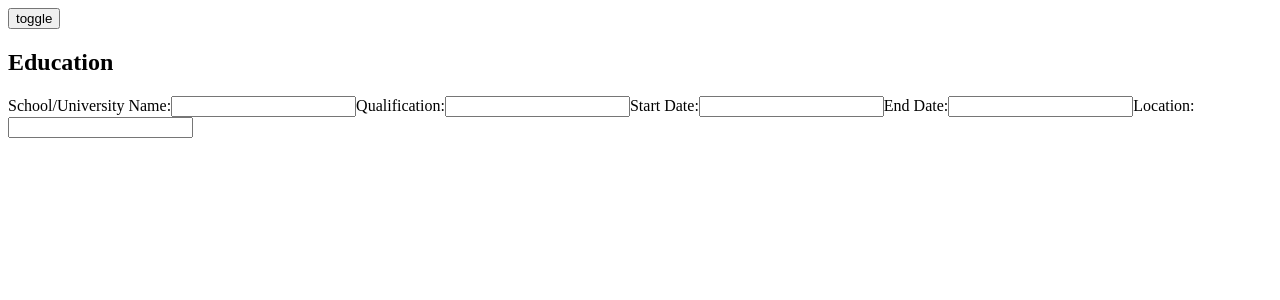
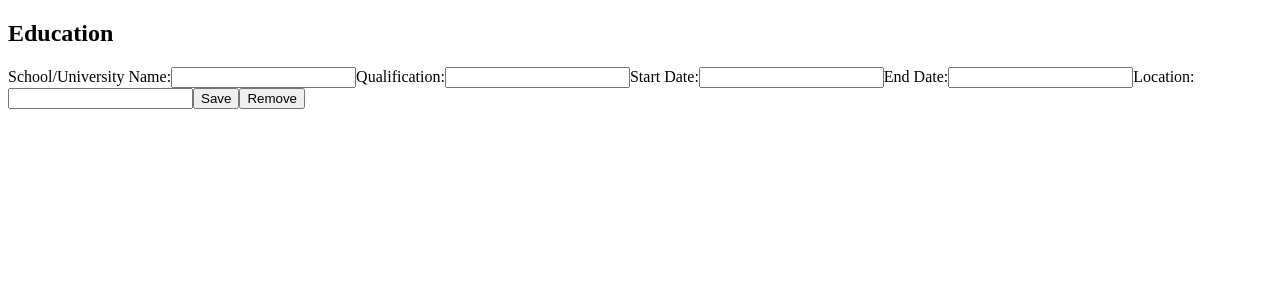
Before and after one commit to MarkR-Dev/cv-app, a React (Vite) app: page / in a window 1280 px wide. Both pictures are taken after a click on the button "Add". Shown: the top 300 px of the page. Built offline with nearby package versions, Linux system fonts and the light colour scheme; the HTML template or start-up script is replaced by a standard one.

Commit message:
feat: Add save and delete buttons

```diff
--- a/src/components/Education.jsx
+++ b/src/components/Education.jsx
@@ -2,8 +2,8 @@
 todo:
   bonus- svg of school?
   bonus- dropdown?
-  disable enter submit form
 */
+
 import { useState } from "react";
 
 function Education({ education, setEducation }) {
@@ -23,8 +23,8 @@ function Education({ education, setEducation }) {
       eduLocation: "",
     };
     setStatus("typing");
+    setSelectedId(newId);
     setEducation([...education, newEntry]);
-    setSelectedId(newId);
   }
 
   function handleEditEntry(e) {
@@ -54,26 +54,30 @@ function Education({ education, setEducation }) {
     setEducation(newArr);
   }
 
-  //remove later - check that removing all items resets the selectedID via setSelectedId
-  function toggle() {
-    if (status === "typing") {
-      setStatus("display");
-    } else if (status === "display") {
-      setStatus("typing");
-    }
+  function handleSaveForm(e) {
+    e.preventDefault();
+    setStatus("display");
+    setSelectedId(null);
+  }
+
+  function handleRemoveSelected(e) {
+    e.preventDefault();
+    const filteredArr = education.filter((edu) => {
+      return edu.id !== selectedId;
+    });
+    setStatus("display");
+    setSelectedId(null);
+    setEducation(filteredArr);
   }
 
   return (
     <>
-      {/*remove later */}
-      <button onClick={toggle}>toggle</button>
       <h2>Education</h2>
 
       {status === "display" && (
         <div>
           {education.map((edu) => {
             return (
-              //is there another way to target the specific item to edit?
               <div key={edu.id} data-id={edu.id}>
                 <h3>{edu.eduName}</h3>
                 <button onClick={handleEditEntry}>Edit</button>
@@ -86,7 +90,7 @@ function Education({ education, setEducation }) {
       )}
 
       {status === "typing" && (
-        <form action="#" id="education">
+        <form action="#" id="education" onSubmit={(e) => e.preventDefault()}>
           <label htmlFor="eduName">
             School/University Name:
             <input
@@ -141,6 +145,9 @@ function Education({ education, setEducation }) {
               onChange={handleInputChange}
             />
           </label>
+
+          <button onClick={handleSaveForm}>Save</button>
+          <button onClick={handleRemoveSelected}>Remove</button>
         </form>
       )}
     </>
--- a/src/components/Personal.jsx
+++ b/src/components/Personal.jsx
@@ -2,7 +2,6 @@
 todo:
   bonus- svg of person?
   bonus- dropdown?
-  disable enter submit form
 */
 
 function Personal({ personal, setPersonal }) {
```
